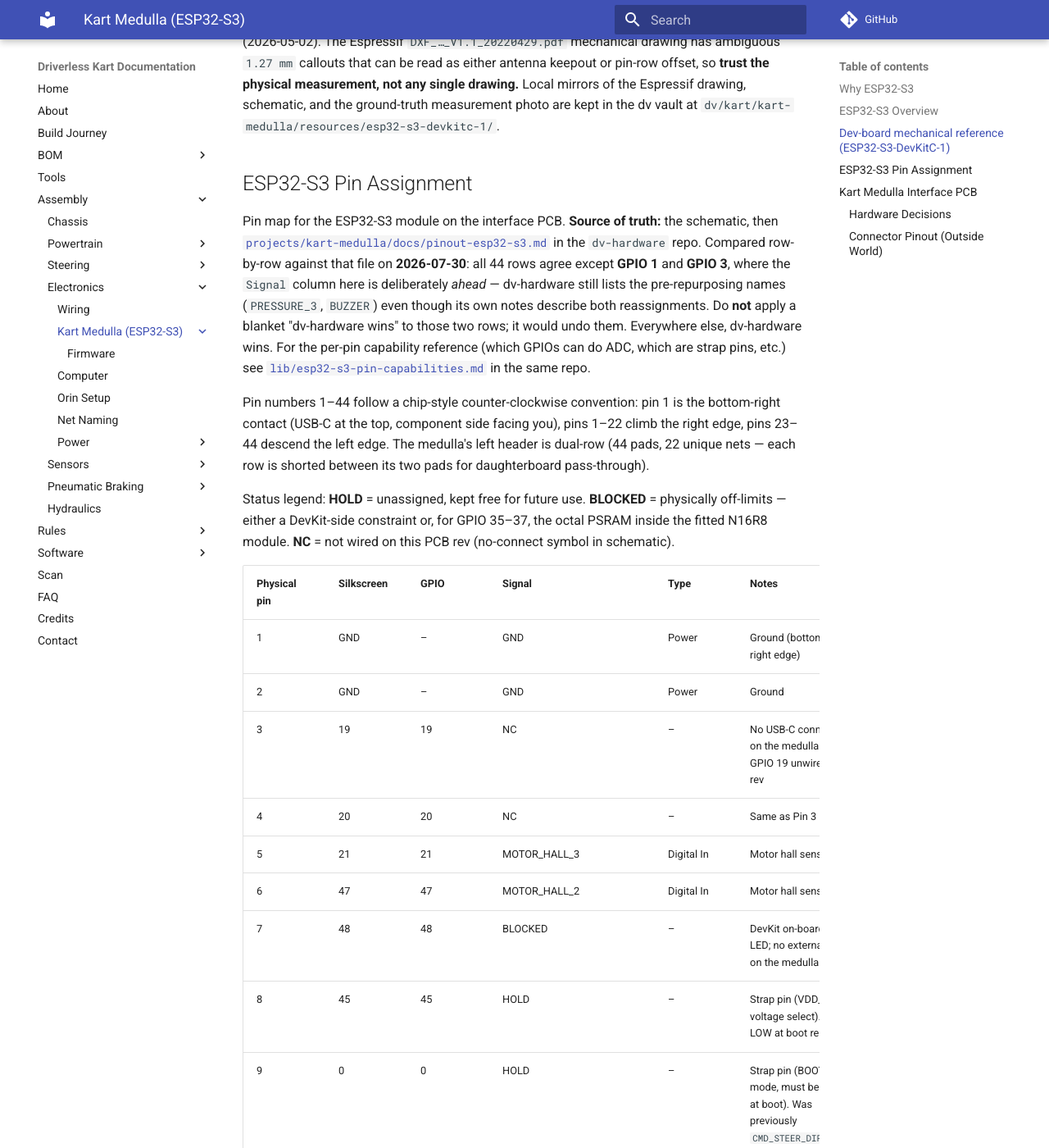
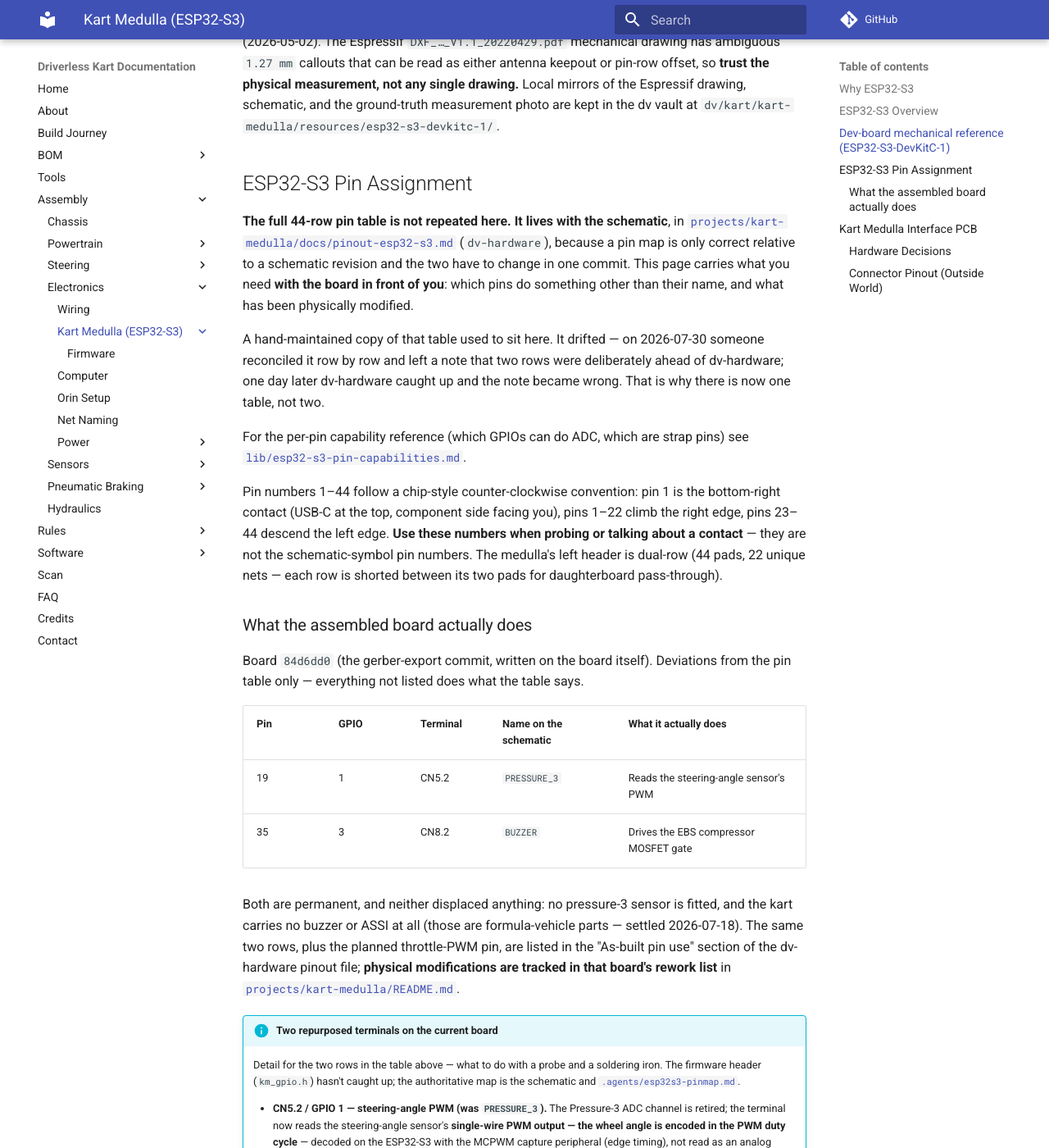
Before and after one commit to UM-Driverless/kart_docs, an MkDocs documentation site: the page built from docs/assembly/electronics/kart-medulla/index.md, in a window 1280 px wide and 1400 px high, scrolled down 2109 px. Shown: the whole window at 82% size. Built offline with MkDocs 1.6.1 and Material for MkDocs 9.7.7, drawn with Linux system fonts in a browser that asks for light colours; comment, search, counter and statistics services are not loaded; some of the changed text lies outside the part shown.

Commit message:
medulla: stop duplicating the ESP32-S3 pin table, point at dv-hardware
The 44-row table was maintained by hand in two repos. On 2026-07-30 someone
reconciled it row by row and left a note that GPIO 1 and GPIO 3 here were
deliberately ahead of dv-hardware; one day later dv-hardware recorded both
reassignments and that note became wrong. Two hand-maintained copies of the same
table cannot stay in agreement, and this repo's own AGENTS.md says consolidate,
don't duplicate.

The full design table now lives only with the schematic, in dv-hardware. What
stays here is what a person needs with the board in front of them: the two pins
whose real use differs from their name, the pin-numbering convention for
probing, and the existing rework/restriction notes -- which are richer than
anything dv-hardware carries and are not duplicated there.

```diff
--- a/docs/assembly/electronics/kart-medulla/index.md
+++ b/docs/assembly/electronics/kart-medulla/index.md
@@ -45,63 +45,45 @@ The medulla PCB hosts the ESP32-S3 module via a stock **ESP32-S3-DevKitC-1** dev
 
 ## ESP32-S3 Pin Assignment
 
-Pin map for the ESP32-S3 module on the interface PCB. **Source of truth:** the schematic, then [`projects/kart-medulla/docs/pinout-esp32-s3.md`](https://github.com/rubenayla/dv-hardware/blob/main/projects/kart-medulla/docs/pinout-esp32-s3.md) in the `dv-hardware` repo. Compared row-by-row against that file on **2026-07-30**: all 44 rows agree except **GPIO 1** and **GPIO 3**, where the `Signal` column here is deliberately *ahead* — dv-hardware still lists the pre-repurposing names (`PRESSURE_3`, `BUZZER`) even though its own notes describe both reassignments. Do **not** apply a blanket "dv-hardware wins" to those two rows; it would undo them. Everywhere else, dv-hardware wins. For the per-pin capability reference (which GPIOs can do ADC, which are strap pins, etc.) see [`lib/esp32-s3-pin-capabilities.md`](https://github.com/rubenayla/dv-hardware/blob/main/lib/esp32-s3-pin-capabilities.md) in the same repo.
+**The full 44-row pin table is not repeated here. It lives with the schematic**, in
+[`projects/kart-medulla/docs/pinout-esp32-s3.md`](https://github.com/rubenayla/dv-hardware/blob/main/projects/kart-medulla/docs/pinout-esp32-s3.md)
+(`dv-hardware`), because a pin map is only correct relative to a schematic revision and the two have
+to change in one commit. This page carries what you need **with the board in front of you**: which
+pins do something other than their name, and what has been physically modified.
 
-Pin numbers 1–44 follow a chip-style counter-clockwise convention: pin 1 is the bottom-right contact (USB-C at the top, component side facing you), pins 1–22 climb the right edge, pins 23–44 descend the left edge. The medulla's left header is dual-row (44 pads, 22 unique nets — each row is shorted between its two pads for daughterboard pass-through).
+A hand-maintained copy of that table used to sit here. It drifted — on 2026-07-30 someone reconciled
+it row by row and left a note that two rows were deliberately ahead of dv-hardware; one day later
+dv-hardware caught up and the note became wrong. That is why there is now one table, not two.
 
-Status legend: **HOLD** = unassigned, kept free for future use. **BLOCKED** = physically off-limits — either a DevKit-side constraint or, for GPIO 35–37, the octal PSRAM inside the fitted N16R8 module. **NC** = not wired on this PCB rev (no-connect symbol in schematic).
+For the per-pin capability reference (which GPIOs can do ADC, which are strap pins) see
+[`lib/esp32-s3-pin-capabilities.md`](https://github.com/rubenayla/dv-hardware/blob/main/lib/esp32-s3-pin-capabilities.md).
 
-| Physical pin | Silkscreen | GPIO | Signal | Type | Notes |
-|--------------|------------|------|--------|------|-------|
-| 1 | GND | – | GND | Power | Ground (bottom of right edge) |
-| 2 | GND | – | GND | Power | Ground |
-| 3 | 19 | 19 | NC | – | No USB-C connector on the medulla PCB; GPIO 19 unwired this rev |
-| 4 | 20 | 20 | NC | – | Same as Pin 3 |
-| 5 | 21 | 21 | MOTOR_HALL_3 | Digital In | Motor hall sensor 3 |
-| 6 | 47 | 47 | MOTOR_HALL_2 | Digital In | Motor hall sensor 2 |
-| 7 | 48 | 48 | BLOCKED | – | DevKit on-board RGB LED; no external LED on the medulla |
-| 8 | 45 | 45 | HOLD | – | Strap pin (VDD_SPI voltage select). Idle-LOW at boot required. |
-| 9 | 0 | 0 | HOLD | – | Strap pin (BOOT mode, must be HIGH at boot). Was previously `CMD_STEER_DIR` (moved to GPIO 17 on 2026-05-08 to remove strap risk). |
-| 10 | 35 | 35 | BLOCKED | – | Octal-PSRAM pin — wired to the PSRAM die inside the fitted N16R8. Never assign |
-| 11 | 36 | 36 | BLOCKED | – | Octal-PSRAM pin — wired to the PSRAM die inside the fitted N16R8. Was briefly `CMD_REVERSE`; moved to PCF8574 P0 on 2026-05-03. |
-| 12 | 37 | 37 | BLOCKED | – | Octal-PSRAM pin — wired to the PSRAM die inside the fitted N16R8. Never assign |
-| 13 | 38 | 38 | HOLD | – | Was `SDC_NOT_EMERGENCY` until 2026-05-08; signal moved to GPIO 18 (Pin 33) so the gate driver sits next to Q3 on the PCB. |
-| 14 | 39 | 39 | HOLD | – | Free GPIO |
-| 15 | 40 | 40 | CMD_STEER_PWM | LEDC PWM | Steering motor PWM (Cytron H-bridge) |
-| 16 | 41 | 41 | HOLD | – | Held for future CAN_RX (no CAN transceiver this rev — CAN moved to Orin carrier) |
-| 17 | 42 | 42 | HOLD | – | Held for future CAN_TX (same as Pin 16) |
-| 18 | 2 | 2 | HYDRAULIC_2 | ADC1_CH1 | Hydraulic pressure sensor 2 |
-| 19 | 1 | 1 | PRESSURE_3 → steering PWM | Digital In | **Repurposed** to steering-angle PWM capture (terminal CN5.2); the Pressure-3 ADC channel is retired. Board rework: remove R10 only. See the callout below and [Wiring](../wiring.md). |
-| 20 | RX | 44 | BLOCKED | – | DevKit USB-UART bridge owns U0RXD; not reclaimable on DevKitC-1 |
-| 21 | TX | 43 | BLOCKED | – | DevKit USB-UART bridge owns U0TXD |
-| 22 | GND | – | GND | Power | Ground (top of right edge) |
-| 23 | 3V3 | – | 3V3 | Power | 3.3 V supply (S3 module LDO from 5 V) |
-| 24 | 3V3 | – | 3V3 | Power | 3.3 V supply |
-| 25 | EN | – | RST | Reset | Reset (silkscreened `EN`) |
-| 26 | 4 | 4 | PEDAL_ACC | ADC1_CH3 | Accelerator pedal |
-| 27 | 5 | 5 | PEDAL_BRAKE | ADC1_CH4 | Brake pedal |
-| 28 | 6 | 6 | PRESSURE_1 | ADC1_CH5 | Pressure sensor 1 |
-| 29 | 7 | 7 | PRESSURE_2 | ADC1_CH6 | Pressure sensor 2 |
-| 30 | 15 | 15 | SELECT_THROTTLE | Digital Out | Drives the U14 MAX4660 SELECT pin (manual/autonomous throttle mux). 10 kΩ pulldown to GND on this net → hardware default = manual passthrough. |
-| 31 | 16 | 16 | MOTOR_HALL_1 | Digital In | Motor hall sensor 1 (moved off GPIO 37, which the octal PSRAM consumes) |
-| 32 | 17 | 17 | CMD_STEER_DIR__3V3 | Digital Out | Steering motor direction (Cytron H-bridge). Moved from GPIO 0 on 2026-05-08 to drop the BOOT-strap risk. |
-| 33 | 18 | 18 | SDC_NOT_EMERGENCY__3V3 | Digital Out | Drives Q3 (IRLZ44N) gate via R22 (100 Ω). HIGH = Q3 ON = SDC chain return path closed = no emergency. R23 (100 kΩ) gate-pulldown ensures emergency-state at boot until firmware drives HIGH. Moved from GPIO 38 on 2026-05-08. |
-| 34 | 8 | 8 | SDA | I²C | I²C data — steering angle sensor (AS5600 now, 0x36; MT6701 planned, 0x06) + U25 PCF8574 expander (0x20) share the bus |
-| 35 | 3 | 3 | BUZZER → compressor PWM | Digital Out | **Repurposed** to `CMD_COMPRESSOR_PWM` — drives the EBS air-compressor MOSFET gate (terminal CN8.2); the buzzer was dropped. **Not** a strap pin on this chip: the `STRAP_JTAG_SEL` eFuse is unburned, so GPIO 3 is never sampled at reset, and it has no internal pull (`IO_MUX_GPIO3 = 0x0a02`), so it floats and an external pulldown wins at boot — which is what makes it safe on a MOSFET gate. Measured on the hardware 2026-07-10. See the callout below. |
-| 36 | 46 | 46 | HOLD | – | Strap pin (ROM-print enable). Default LOW = silent boot — required idle state. |
-| 37 | 9 | 9 | SCL | I²C | I²C clock (same bus as SDA) |
-| 38 | 10 | 10 | HYDRAULIC_1 | ADC1_CH9 | Hydraulic pressure sensor 1 |
-| 39 | 11 | 11 | MOSI | SPI | SPI data out → MCP4922 SDI |
-| 40 | 12 | 12 | CLK | SPI | SPI clock → MCP4922 SCK |
-| 41 | 13 | 13 | MISO | SPI | SPI data in (unused by MCP4922; available for future SPI peripheral) |
-| 42 | 14 | 14 | CMD_DAC_CS | SPI | MCP4922 chip select (active low) |
-| 43 | 5V | – | +5V_USB | Power | 5 V from medulla USB-C VBUS — powers the ESP32 dev board only (split-rail design) |
-| 44 | GND | – | GND | Power | Ground (bottom of left edge) |
+Pin numbers 1–44 follow a chip-style counter-clockwise convention: pin 1 is the bottom-right contact
+(USB-C at the top, component side facing you), pins 1–22 climb the right edge, pins 23–44 descend the
+left edge. **Use these numbers when probing or talking about a contact** — they are not the
+schematic-symbol pin numbers. The medulla's left header is dual-row (44 pads, 22 unique nets — each
+row is shorted between its two pads for daughterboard pass-through).
+
+### What the assembled board actually does
+
+Board `84d6dd0` (the gerber-export commit, written on the board itself). Deviations from the pin
+table only — everything not listed does what the table says.
+
+| Pin | GPIO | Terminal | Name on the schematic | What it actually does |
+|---|---|---|---|---|
+| 19 | 1 | CN5.2 | `PRESSURE_3` | Reads the steering-angle sensor's PWM |
+| 35 | 3 | CN8.2 | `BUZZER` | Drives the EBS compressor MOSFET gate |
+
+Both are permanent, and neither displaced anything: no pressure-3 sensor is fitted, and the kart
+carries no buzzer or ASSI at all (those are formula-vehicle parts — settled 2026-07-18). The same two
+rows, plus the planned throttle-PWM pin, are listed in the "As-built pin use" section of the
+dv-hardware pinout file; **physical modifications are tracked in that board's rework list** in
+[`projects/kart-medulla/README.md`](https://github.com/rubenayla/dv-hardware/blob/main/projects/kart-medulla/README.md).
 
 !!! info "Two repurposed terminals on the current board"
-    Two nets no longer do what their original name says. The firmware header (`km_gpio.h`) hasn't caught up; the authoritative map is the schematic and [`.agents/esp32s3-pinmap.md`](https://github.com/UM-Driverless/kart-medulla/blob/main/.agents/esp32s3-pinmap.md).
+    Detail for the two rows in the table above — what to do with a probe and a soldering iron. The firmware header (`km_gpio.h`) hasn't caught up; the authoritative map is the schematic and [`.agents/esp32s3-pinmap.md`](https://github.com/UM-Driverless/kart-medulla/blob/main/.agents/esp32s3-pinmap.md).
 
-    - **CN5.2 / GPIO 1 — steering-angle PWM (was `PRESSURE_3`).** The Pressure-3 ADC channel is retired; the terminal now reads the steering-angle sensor's **single-wire PWM output — the wheel angle is encoded in the PWM duty cycle** — decoded on the ESP32-S3 with the MCPWM capture peripheral (edge timing), not read as an analog voltage. **Board rework: remove R10 only** (the pulldown to GND), keeping R8 + R9. The net is `CN5.2 —[R8 10k]— node —[R9 10k]— GPIO 1 —[R10 10k]— GND`, so R10 is the only shunt to ground and R8 + R9 stay in place as a 20 kΩ series into the pin — too high-impedance for the ADC, which is why this pin reads digital PWM (MCPWM capture), not analog. The current steering sensor (AS5600) still reads over I²C; this PWM path is for the planned MT6701 — see [Angle Sensor](../../steering/sensor/index.md) and [Wiring](../wiring.md).
+    - **CN5.2 / GPIO 1 — steering-angle PWM (was `PRESSURE_3`).** The Pressure-3 ADC channel is retired; the terminal now reads the steering-angle sensor's **single-wire PWM output — the wheel angle is encoded in the PWM duty cycle** — decoded on the ESP32-S3 with the MCPWM capture peripheral (edge timing), not read as an analog voltage. **Board rework: remove R10 only** (the pulldown to GND), keeping R8 + R9. The net is `CN5.2 —[R8 10k]— node —[R9 10k]— GPIO 1 —[R10 10k]— GND`, so R10 is the only shunt to ground and R8 + R9 stay in place as a 20 kΩ series into the pin — too high-impedance for the ADC, which is why this pin reads digital PWM (MCPWM capture), not analog. **This is the live path as of 2026-07-31: the MT6701 is mounted and validated working on the kart, reading over PWM** — it replaced the AS5600/I²C arrangement rather than waiting as a later cleanup. See [Angle Sensor](../../steering/sensor/index.md) and [Wiring](../wiring.md).
     - **CN8.2 / GPIO 3 — EBS compressor PWM (was `BUZZER`).** The old buzzer output now drives the EBS air-compressor MOSFET gate (net `CMD_COMPRESSOR_PWM`); the buzzer was dropped. An external 100 kΩ gate pulldown holds the FET off through boot.
 
 !!! note "CMD_ACC and CMD_BRAKE go through the external SPI DAC"
```
